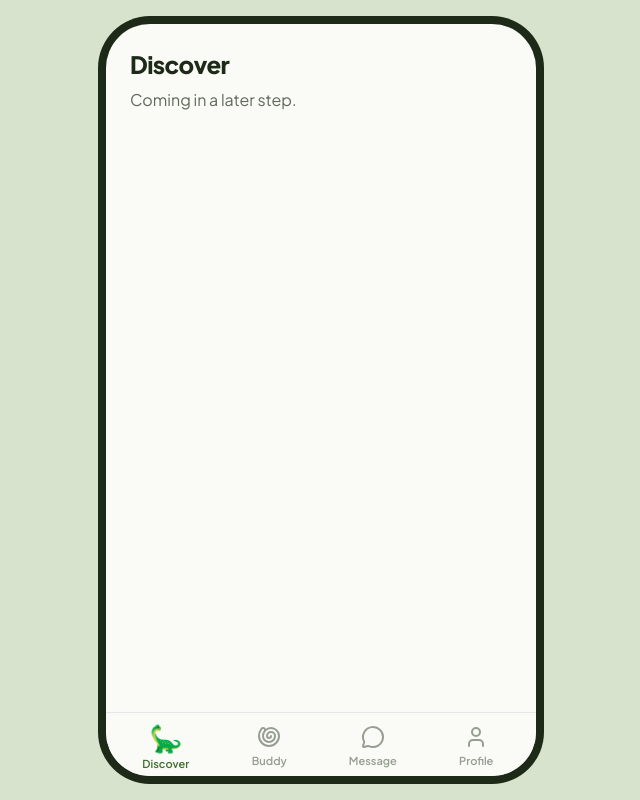
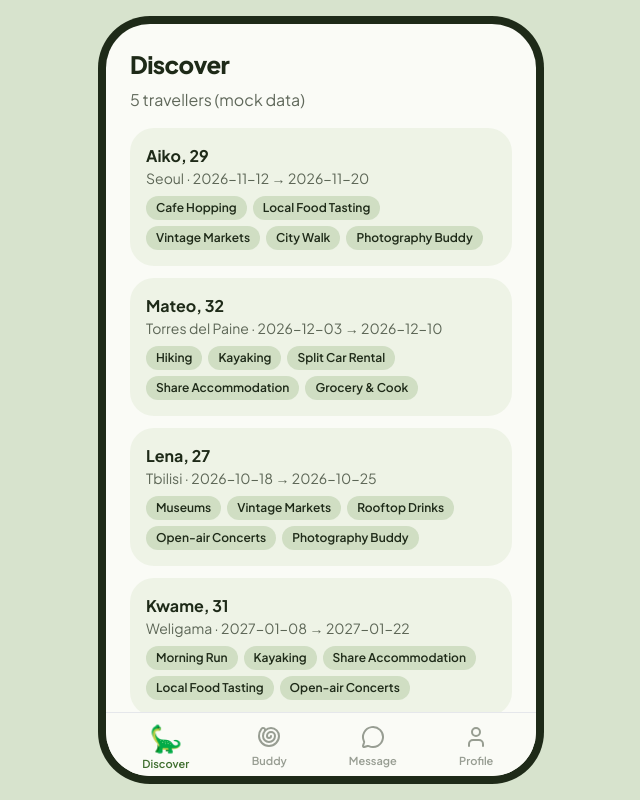
Before and after one commit to Bribri0na/soloTrip, a Next.js app: page /discover in a window 1280 px wide. Shown: the whole page, without its empty margins (319-959 px from the left). Built offline with nearby package versions, Linux system fonts and the light colour scheme.

Commit message:
types and mock profiles

```diff
--- a/src/app/(main)/discover/page.tsx
+++ b/src/app/(main)/discover/page.tsx
@@ -1,8 +1,30 @@
-export default function DiscoverPage(){
-    return(
-        <div className="p-6">
-            <h1 className="text-2xl font-extrabold tracking-tight">Discover</h1>
-            <p className="mt-2 text-ink/70">Coming in a later step.</p>
-        </div>
-    )
+import { PROFILES } from "@/data/profiles";
+
+export default function DiscoverPage() {
+  return (
+    <div className="p-6">
+      <h1 className="text-2xl font-extrabold tracking-tight">Discover</h1>
+      <p className="mt-2 text-ink/70">{PROFILES.length} travellers (mock data)</p>
+
+      <ul className="mt-4 flex flex-col gap-3">
+        {PROFILES.map((p) => (
+          <li key={p.id} className="rounded-3xl bg-mist p-4">
+            <p className="font-bold">
+              {p.name}, {p.age}
+            </p>
+            <p className="text-sm text-ink/70">
+              {p.trip.city} · {p.trip.startDate} → {p.trip.endDate}
+            </p>
+            <div className="mt-2 flex flex-wrap gap-1.5">
+              {p.trip.activities.map((a) => (
+                <span key={a} className="rounded-full bg-sage/40 px-2.5 py-1 text-xs font-semibold">
+                  {a}
+                </span>
+              ))}
+            </div>
+          </li>
+        ))}
+      </ul>
+    </div>
+  );
 }
--- /dev/null
+++ b/src/data/activities.ts
@@ -0,0 +1,20 @@
+export const ACTIVITY_GROUPS = [
+    {
+        title:"Culture & Arts",
+        tages:["Vintage Markets", "Open-air Concerts", "Museums", "Cultural Festivals", "Photography Buddy"],
+    },
+    {
+        title:"Food & Vibe",
+        tages:["Cafe Hopping","Rooftop Drinks", "Local Food Tasting", "Fine Dining"],
+    },
+     {
+        title:"Active & Outdoors",
+        tages:["City Walk", "Hiking", "Kayaking","Morning Run", "Gym/Workout"],
+    },
+     {
+        title:"Logistics",
+        tages:["Split Car Rental","Share Accommodation", "Grocery & Cook"],
+    },
+]as const;
+
+export type ActivityTag = (typeof ACTIVITY_GROUPS)[number]["tages"][number];
--- /dev/null
+++ b/src/data/profiles.ts
@@ -0,0 +1,157 @@
+
+import type { Profile } from "@/types";
+
+export const PROFILES: Profile[] = [
+  {
+    id: "aiko",
+    name: "Aiko",
+    age: 29,
+    gender: "woman",
+    visibleTo: "women",
+    baseCity: "Osaka",
+    tagline: "Slow mornings, fast trains, and one more ramen shop.",
+    trip: {
+      city: "Seoul",
+      country: "South Korea",
+      startDate: "2026-11-12",
+      endDate: "2026-11-20",
+      activities: ["Cafe Hopping", "Local Food Tasting", "Vintage Markets", "City Walk", "Photography Buddy"],
+    },
+    photos: [
+      { id: "aiko-1", caption: "Kyoto, Japan", color: "#F4B183" },
+      { id: "aiko-2", caption: "Seoul, South Korea", color: "#8FA3D9" },
+    ],
+    prompts: [
+      { question: "My ideal morning on a trip looks like…", answer: "Up before the city, a konbini egg sandwich, and the first train to wherever looks interesting." },
+      { question: "My budget style is…", answer: "Hostel beds, splurge dinners." },
+    ],
+    visited: [
+      { flag: "🇰🇷", name: "Seoul" },
+      { flag: "🇻🇳", name: "Hanoi" },
+      { flag: "🇹🇼", name: "Taipei" },
+    ],
+    verifiedTrips: 6,
+  },
+  {
+    id: "mateo",
+    name: "Mateo",
+    age: 32,
+    gender: "man",
+    visibleTo: "everyone",
+    baseCity: "Buenos Aires",
+    tagline: "Will trade asado tips for your favourite hiking trail.",
+    trip: {
+      city: "Torres del Paine",
+      country: "Chile",
+      startDate: "2026-12-03",
+      endDate: "2026-12-10",
+      activities: ["Hiking", "Kayaking", "Split Car Rental", "Share Accommodation", "Grocery & Cook"],
+    },
+    photos: [
+      { id: "mateo-1", caption: "Patagonia, Chile", color: "#9CC3DE" },
+      { id: "mateo-2", caption: "Cartagena, Colombia", color: "#F2C078" },
+    ],
+    prompts: [
+      { question: "One place I won't go back to…", answer: "A bus station at 3am in La Paz." },
+      { question: "Looking for a buddy to…", answer: "Do the W Trek this December. I have a spare tent." },
+    ],
+    visited: [
+      { flag: "🇨🇱", name: "Santiago" },
+      { flag: "🇵🇪", name: "Cusco" },
+      { flag: "🇪🇸", name: "Barcelona" },
+    ],
+    verifiedTrips: 5,
+    vouches: 7,
+  },
+  {
+    id: "lena",
+    name: "Lena",
+    age: 27,
+    gender: "woman",
+    visibleTo: "everyone",
+    baseCity: "Berlin",
+    tagline: "Museum by day, techno by night, croissant always.",
+    trip: {
+      city: "Tbilisi",
+      country: "Georgia",
+      startDate: "2026-10-18",
+      endDate: "2026-10-25",
+      activities: ["Museums", "Vintage Markets", "Rooftop Drinks", "Open-air Concerts", "Photography Buddy"],
+    },
+    photos: [
+      { id: "lena-1", caption: "Copenhagen, Denmark", color: "#A9C0E6" },
+      { id: "lena-2", caption: "Porto, Portugal", color: "#E8A27A" },
+    ],
+    prompts: [
+      { question: "My ideal morning on a trip looks like…", answer: "A gallery opening at 10, flat white at 10:05." },
+      { question: "I geek out about…", answer: "Brutalist architecture." },
+    ],
+    visited: [
+      { flag: "🇫🇷", name: "Paris" },
+      { flag: "🇨🇿", name: "Prague" },
+      { flag: "🇯🇵", name: "Tokyo" },
+    ],
+    verifiedTrips: 4,
+  },
+  {
+    id: "kwame",
+    name: "Kwame",
+    age: 31,
+    gender: "man",
+    visibleTo: "everyone",
+    baseCity: "Accra",
+    tagline: "Surfer, sound engineer, collector of bad souvenir magnets.",
+    trip: {
+      city: "Weligama",
+      country: "Sri Lanka",
+      startDate: "2027-01-08",
+      endDate: "2027-01-22",
+      activities: ["Morning Run", "Kayaking", "Share Accommodation", "Local Food Tasting", "Open-air Concerts"],
+    },
+    photos: [
+      { id: "kwame-1", caption: "Taghazout, Morocco", color: "#F7B77E" },
+      { id: "kwame-2", caption: "Cape Town, South Africa", color: "#7FB8D4" },
+    ],
+    prompts: [
+      { question: "My travel non-negotiable is…", answer: "Checking the swell forecast before I book anything." },
+      { question: "Looking for a buddy to…", answer: "Share a surf camp in Sri Lanka in January. Beginners welcome." },
+    ],
+    visited: [
+      { flag: "🇲🇦", name: "Taghazout" },
+      { flag: "🇿🇦", name: "Cape Town" },
+      { flag: "🇮🇩", name: "Bali" },
+    ],
+    verifiedTrips: 8,
+    vouches: 12,
+  },
+  {
+    id: "sofia",
+    name: "Sofia",
+    age: 26,
+    gender: "woman",
+    visibleTo: "women",
+    baseCity: "Lisbon",
+    tagline: "First solo trip was two years ago. Haven't stopped since.",
+    trip: {
+      city: "Mexico City",
+      country: "Mexico",
+      startDate: "2026-11-01",
+      endDate: "2026-11-09",
+      activities: ["Cultural Festivals", "Local Food Tasting", "City Walk", "Museums", "Share Accommodation"],
+    },
+    photos: [
+      { id: "sofia-1", caption: "Madeira, Portugal", color: "#A6D6B0" },
+      { id: "sofia-2", caption: "Istanbul, Türkiye", color: "#D9837A" },
+    ],
+    prompts: [
+      { question: "My ideal morning on a trip looks like…", answer: "Pastel de nata, sea swim, then a very long lunch." },
+      { question: "My budget style is…", answer: "Backpacker with occasional hotel pool envy." },
+    ],
+    visited: [
+      { flag: "🇲🇽", name: "Oaxaca" },
+      { flag: "🇹🇷", name: "Istanbul" },
+      { flag: "🇬🇷", name: "Athens" },
+    ],
+    verifiedTrips: 3,
+  },
+];
--- /dev/null
+++ b/src/types/index.ts
@@ -0,0 +1,46 @@
+import type { ActivityTag } from "@/data/activities";
+
+export type Gender = "woman" | "man" | "nonbinary";
+
+/** 谁能看到这个人的资料。女性默认 "women"。 */
+export type Visibility = "women" | "everyone";
+
+export type Photo = {
+  id: string;
+  caption: string; // 地点说明，例如 "Kyoto, Japan"
+  color: string; // 占位色，之后换成真实图片
+};
+
+export type PromptAnswer = {
+  question: string;
+  answer: string;
+};
+
+export type VisitedPlace = {
+  flag: string; // 国旗 emoji
+  name: string;
+};
+
+export type Trip = {
+  city: string;
+  country: string;
+  startDate: string; // "2026-11-12"
+  endDate: string;
+  activities: ActivityTag[];
+};
+
+export type Profile = {
+  id: string;
+  name: string;
+  age: number;
+  gender: Gender;
+  visibleTo: Visibility;
+  baseCity: string;
+  tagline: string;
+  trip: Trip;
+  photos: Photo[];
+  prompts: PromptAnswer[];
+  visited: VisitedPlace[];
+  verifiedTrips: number; // 已验证的行程数
+  vouches?: number; // 女性旅伴给出的好评数，只有男性资料有；? 表示可以没有
+};
```
